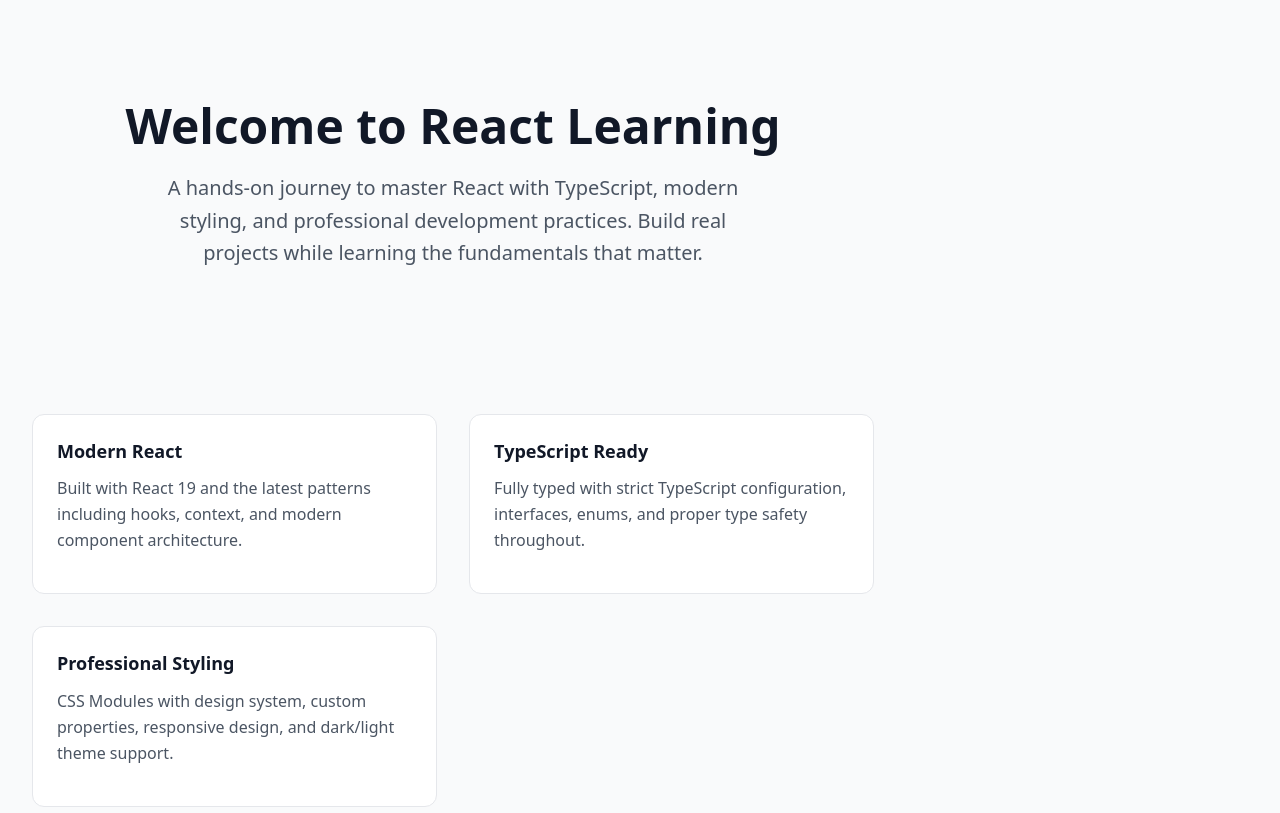
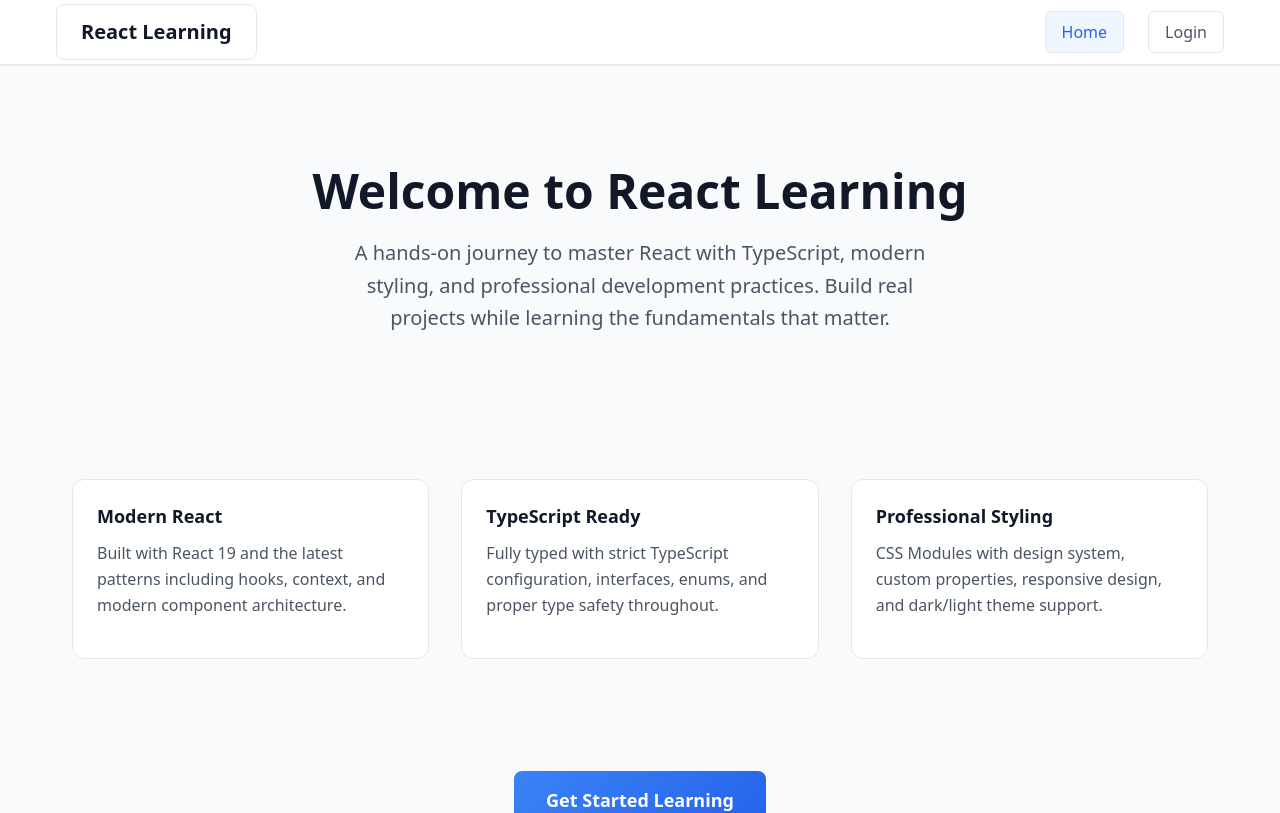
Before and after one commit to tigran-sn/app, a React app: page / in a window 1280 px wide. Shown: the top 813 px of the page. Built offline with nearby package versions, Linux system fonts and the light colour scheme; the HTML template or start-up script is replaced by a standard one.

Commit message:
Add Navigation component with styles and integrate into App component

```diff
--- a/src/components/App/App.tsx
+++ b/src/components/App/App.tsx
@@ -1,3 +1,4 @@
+import Navigation from '@/components/Navigation'
 import Home from '@/pages/Home'
 
 // ===================================
@@ -15,8 +16,13 @@ interface AppProps {
 function App(): React.JSX.Element {
   return (
     <div>
+      {/* Navigation */}
+      <Navigation />
+
       {/* Main application content */}
-      <Home />
+      <main role="main">
+        <Home />
+      </main>
     </div>
   )
 }
--- /dev/null
+++ b/src/components/Navigation/Navigation.module.css
@@ -0,0 +1,199 @@
+/* ===================================
+   NAVIGATION COMPONENT STYLES
+   =================================== */
+
+.navbar {
+  background-color: var(--color-surface);
+  border-bottom: var(--border-width-1) solid var(--color-border);
+  box-shadow: var(--shadow-sm);
+  position: sticky;
+  top: 0;
+  z-index: var(--z-index-sticky);
+}
+
+.container {
+  max-width: 1200px;
+  margin: 0 auto;
+  padding: 0 var(--spacing-4);
+}
+
+.nav {
+  display: flex;
+  align-items: center;
+  justify-content: space-between;
+  height: 64px;
+}
+
+.brand {
+  font-size: var(--font-size-xl);
+  font-weight: var(--font-weight-bold);
+  color: var(--color-text-primary);
+  text-decoration: none;
+  transition: color var(--transition-fast);
+}
+
+.brand:hover {
+  color: var(--color-primary-600);
+}
+
+.menu {
+  display: flex;
+  align-items: center;
+  gap: var(--spacing-6);
+  list-style: none;
+  margin: 0;
+  padding: 0;
+}
+
+.menuItem {
+  position: relative;
+}
+
+.menuLink {
+  display: flex;
+  align-items: center;
+  padding: var(--spacing-2) var(--spacing-4);
+  font-size: var(--font-size-base);
+  font-weight: var(--font-weight-medium);
+  color: var(--color-text-secondary);
+  text-decoration: none;
+  border-radius: var(--border-radius-md);
+  transition: all var(--transition-fast);
+  cursor: pointer;
+}
+
+.menuLink:hover {
+  color: var(--color-primary-600);
+  background-color: var(--color-surface-variant);
+  transform: translateY(-1px);
+}
+
+.menuLink:focus {
+  outline: 2px solid var(--color-border-focus);
+  outline-offset: 2px;
+}
+
+.menuLink.active {
+  color: var(--color-primary-600);
+  background-color: var(--color-primary-50);
+}
+
+.menuLink.active:hover {
+  background-color: var(--color-primary-100);
+}
+
+.mobileMenuButton {
+  display: none;
+  align-items: center;
+  justify-content: center;
+  width: 40px;
+  height: 40px;
+  padding: var(--spacing-2);
+  background: none;
+  border: none;
+  border-radius: var(--border-radius-md);
+  color: var(--color-text-secondary);
+  cursor: pointer;
+  transition: all var(--transition-fast);
+}
+
+.mobileMenuButton:hover {
+  background-color: var(--color-surface-variant);
+  color: var(--color-text-primary);
+}
+
+.mobileMenuButton:focus {
+  outline: 2px solid var(--color-border-focus);
+  outline-offset: 2px;
+}
+
+.hamburger {
+  width: 20px;
+  height: 20px;
+  position: relative;
+}
+
+.hamburger span {
+  display: block;
+  width: 100%;
+  height: 2px;
+  background-color: currentColor;
+  margin: 3px 0;
+  transition: all var(--transition-fast);
+  border-radius: 1px;
+}
+
+.hamburger.open span:nth-child(1) {
+  transform: rotate(45deg) translate(5px, 5px);
+}
+
+.hamburger.open span:nth-child(2) {
+  opacity: 0;
+}
+
+.hamburger.open span:nth-child(3) {
+  transform: rotate(-45deg) translate(7px, -6px);
+}
+
+/* ===================================
+   MOBILE RESPONSIVE DESIGN
+   =================================== */
+
+@media (max-width: 768px) {
+  .mobileMenuButton {
+    display: flex;
+  }
+
+  .menu {
+    display: none;
+    position: absolute;
+    top: 100%;
+    left: 0;
+    right: 0;
+    background-color: var(--color-surface);
+    border-bottom: var(--border-width-1) solid var(--color-border);
+    box-shadow: var(--shadow-lg);
+    flex-direction: column;
+    gap: 0;
+    padding: var(--spacing-4) 0;
+  }
+
+  .menu.open {
+    display: flex;
+  }
+
+  .menuItem {
+    width: 100%;
+  }
+
+  .menuLink {
+    padding: var(--spacing-3) var(--spacing-6);
+    width: 100%;
+    justify-content: flex-start;
+    border-radius: 0;
+  }
+
+  .menuLink:hover {
+    transform: none;
+    background-color: var(--color-surface-variant);
+  }
+
+  .brand {
+    font-size: var(--font-size-lg);
+  }
+}
+
+/* ===================================
+   DARK THEME ADJUSTMENTS
+   =================================== */
+
+@media (prefers-color-scheme: dark) {
+  .menuLink.active {
+    color: var(--color-primary-400);
+    background-color: var(--color-primary-900);
+  }
+
+  .menuLink.active:hover {
+    background-color: var(--color-primary-800);
+  }
+}
--- /dev/null
+++ b/src/components/Navigation/Navigation.tsx
@@ -0,0 +1,152 @@
+import { useState } from 'react'
+import styles from './Navigation.module.css'
+
+// ===================================
+// TYPESCRIPT INTERFACES & TYPES
+// ===================================
+
+interface NavigationProps {
+  // Props for future enhancements (theme, user state, etc.)
+}
+
+interface NavigationItem {
+  readonly id: string
+  readonly label: string
+  readonly href?: string
+  readonly onClick?: () => void
+  readonly isActive?: boolean
+}
+
+// ===================================
+// MAIN COMPONENT
+// ===================================
+
+function Navigation(): React.JSX.Element {
+  // Mobile menu toggle state
+  const [isMobileMenuOpen, setIsMobileMenuOpen] = useState<boolean>(false)
+
+  // Current active page state (in a real app, this would come from router)
+  const [activePage, setActivePage] = useState<string>('home')
+
+  // Navigation items configuration
+  const navigationItems: readonly NavigationItem[] = [
+    {
+      id: 'home',
+      label: 'Home',
+      href: '#',
+      onClick: () => handleNavigation('home'),
+      isActive: activePage === 'home'
+    },
+    {
+      id: 'login',
+      label: 'Login',
+      href: '#',
+      onClick: () => handleNavigation('login'),
+      isActive: activePage === 'login'
+    }
+  ] as const
+
+  // Event Handlers
+  const handleNavigation = (pageId: string): void => {
+    setActivePage(pageId)
+    setIsMobileMenuOpen(false) // Close mobile menu on navigation
+
+    // Log navigation for now (future: implement actual routing)
+    console.log(`Navigating to: ${pageId}`)
+
+    if (pageId === 'login') {
+      console.log('Login page will be implemented later')
+    }
+  }
+
+  const toggleMobileMenu = (): void => {
+    setIsMobileMenuOpen(prevState => !prevState)
+  }
+
+  const handleBrandClick = (): void => {
+    handleNavigation('home')
+  }
+
+  // Helper function to get menu link classes
+  const getMenuLinkClasses = (item: NavigationItem): string => {
+    const baseClass = styles.menuLink
+    const activeClass = item.isActive ? styles.active : ''
+
+    return `${baseClass} ${activeClass}`.trim()
+  }
+
+  // Helper function to get hamburger classes
+  const getHamburgerClasses = (): string => {
+    const baseClass = styles.hamburger
+    const openClass = isMobileMenuOpen ? styles.open : ''
+
+    return `${baseClass} ${openClass}`.trim()
+  }
+
+  // Helper function to get menu classes
+  const getMenuClasses = (): string => {
+    const baseClass = styles.menu
+    const openClass = isMobileMenuOpen ? styles.open : ''
+
+    return `${baseClass} ${openClass}`.trim()
+  }
+
+  return (
+    <nav className={styles.navbar} role="navigation" aria-label="Main navigation">
+      <div className={styles.container}>
+        <div className={styles.nav}>
+          {/* Brand/Logo */}
+          <button
+            onClick={handleBrandClick}
+            className={styles.brand}
+            aria-label="Go to home page"
+          >
+            React Learning
+          </button>
+
+          {/* Mobile Menu Button */}
+          <button
+            onClick={toggleMobileMenu}
+            className={styles.mobileMenuButton}
+            aria-label={isMobileMenuOpen ? 'Close navigation menu' : 'Open navigation menu'}
+            aria-expanded={isMobileMenuOpen}
+            aria-controls="navigation-menu"
+          >
+            <div className={getHamburgerClasses()}>
+              <span></span>
+              <span></span>
+              <span></span>
+            </div>
+          </button>
+
+          {/* Navigation Menu */}
+          <ul
+            id="navigation-menu"
+            className={getMenuClasses()}
+            role="menubar"
+          >
+            {navigationItems.map((item: NavigationItem) => (
+              <li
+                key={item.id}
+                className={styles.menuItem}
+                role="none"
+              >
+                <button
+                  onClick={item.onClick}
+                  className={getMenuLinkClasses(item)}
+                  role="menuitem"
+                  aria-current={item.isActive ? 'page' : undefined}
+                  tabIndex={0}
+                >
+                  {item.label}
+                </button>
+              </li>
+            ))}
+          </ul>
+        </div>
+      </div>
+    </nav>
+  )
+}
+
+export default Navigation
--- /dev/null
+++ b/src/components/Navigation/index.ts
@@ -0,0 +1,6 @@
+// Clean barrel export for Navigation component
+export { default } from './Navigation'
+export type { default as NavigationComponent } from './Navigation'
+
+// This allows clean imports:
+// import Navigation from '@/components/Navigation'
--- a/src/components/index.ts
+++ b/src/components/index.ts
@@ -1,5 +1,6 @@
 // Barrel exports for all components
 export { default as App } from './App'
+export { default as Navigation } from './Navigation'
 
 // Future components will be added here:
 // export { default as Button } from './Button'
--- a/src/index.css
+++ b/src/index.css
@@ -34,8 +34,6 @@ body {
 
   /* Layout */
   margin: 0;
-  display: flex;
-  place-items: center;
   min-width: 320px;
   min-height: 100vh;
 }
```
